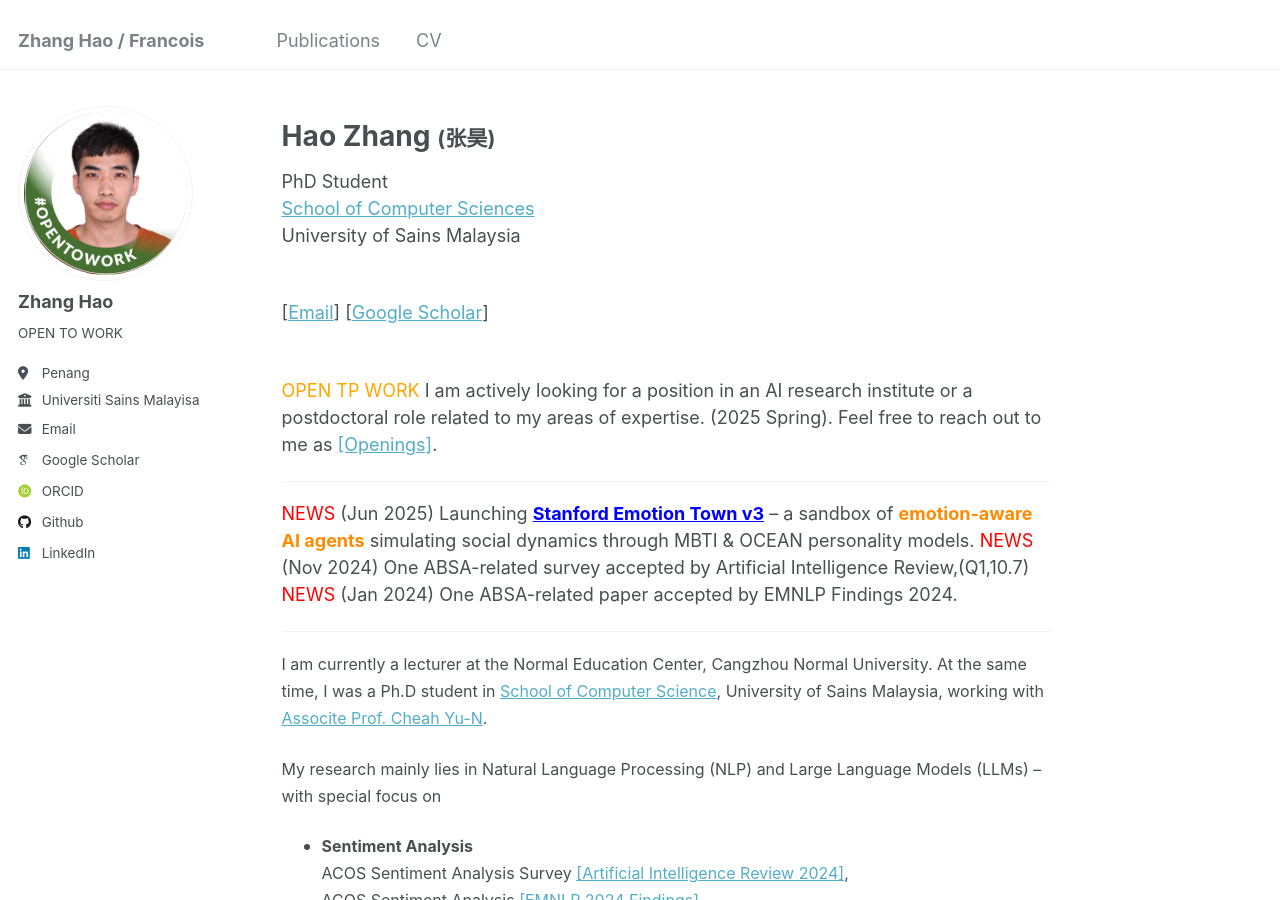
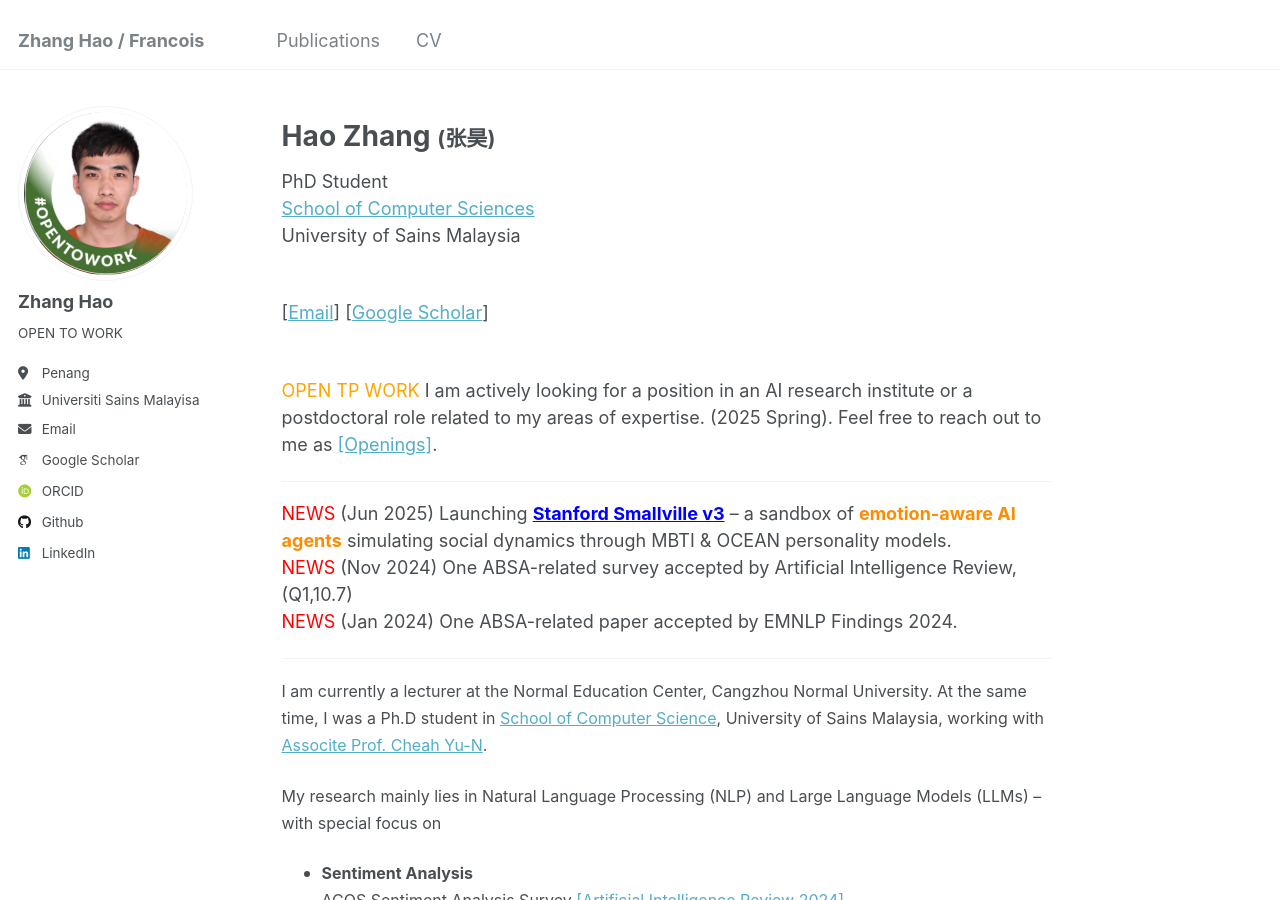
Before and after one commit to sydmou/sydmou.github.io, a Jekyll site: the page built from _pages/about.md, in a window 1280 px wide and 900 px high. Built offline with Jekyll 4.4.1, drawn with Linux system fonts in a browser that asks for light colours; some web fonts are replaced.

Commit message:
Update about.md

```diff
--- a/_pages/about.md
+++ b/_pages/about.md
@@ -33,7 +33,7 @@
 </div>
 <hr>
 <p>
-    <span style="color: red;">NEWS</span> (Jun 2025) Launching <a href="https://tbxwlkfa.manus.space/" target="_blank" style="color: blue; font-weight: bold;">Stanford Emotion Town v3</a> – a sandbox of <strong style="color: darkorange;">emotion-aware AI agents</strong> simulating social dynamics through MBTI & OCEAN personality models.
+    <span style="color: red;">NEWS</span> (Jun 2025) Launching <a href="https://tbxwlkfa.manus.space/" target="_blank" style="color: blue; font-weight: bold;">Stanford Smallville v3</a> – a sandbox of <strong style="color: darkorange;">emotion-aware AI agents</strong> simulating social dynamics through MBTI & OCEAN personality models.<br>
     <span style="color: red;">NEWS</span> (Nov 2024) One ABSA-related survey accepted by Artificial Intelligence Review,(Q1,10.7)<br>
     <span style="color: red;">NEWS</span> (Jan 2024) One ABSA-related paper accepted by EMNLP Findings 2024.<br>
 </p>
```
